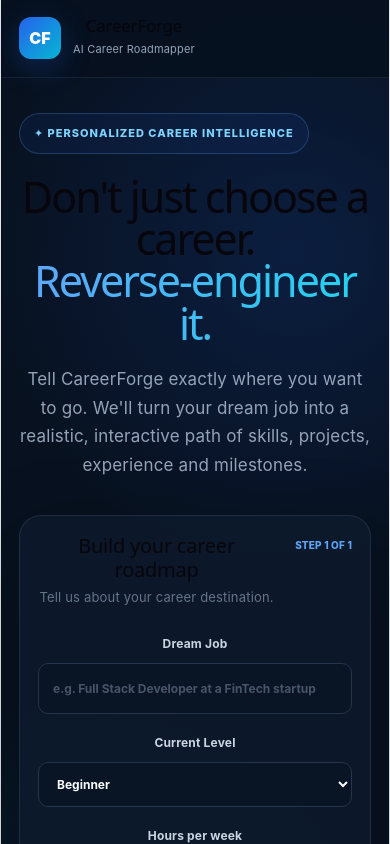
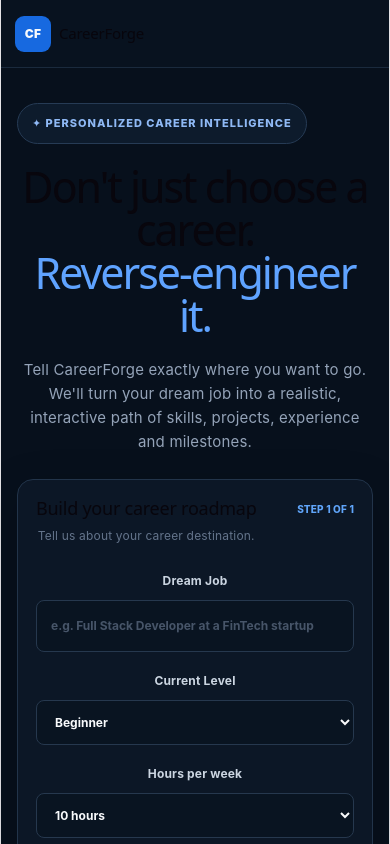
Before and after one commit to vihansingh8171-cmd/careerforge-ai, a React (Vite) app: page / in a window 390 px wide. Shown: the top 844 px of the page. Built offline with nearby package versions, Linux system fonts and the light colour scheme.

Commit message:
style: improve professional product UI

```diff
--- a/src/App.css
+++ b/src/App.css
@@ -1333,3 +1333,433 @@
     border-color 0.2s ease,
     box-shadow 0.2s ease;
 }
+/* ================================
+   FULL RESPONSIVE DESIGN
+   ================================ */
+
+/* Tablet */
+@media (max-width: 900px) {
+  .hero {
+    grid-template-columns: 1fr;
+    padding: 40px 24px;
+    gap: 35px;
+  }
+
+  .preview {
+    display: none;
+  }
+
+  .roadmap-layout {
+    grid-template-columns: 1fr;
+    height: 650px;
+    min-height: 650px;
+  }
+
+  .side-panel {
+    display: none;
+  }
+
+  .flow-container {
+    width: 100%;
+    height: 650px;
+  }
+
+  .roadmap-header {
+    padding: 20px 24px;
+  }
+}
+
+
+/* Mobile */
+@media (max-width: 600px) {
+  .navbar,
+  .topbar {
+    height: 68px;
+    padding: 0 14px;
+  }
+
+  .brand {
+    gap: 8px;
+  }
+
+  .brand-icon {
+    width: 36px;
+    height: 36px;
+    border-radius: 10px;
+    font-size: 12px;
+  }
+
+  .brand h2 {
+    font-size: 15px;
+  }
+
+  .brand span {
+    display: none;
+  }
+
+  .back-btn {
+    padding: 8px 10px;
+    font-size: 11px;
+  }
+
+  /* Landing page */
+  .hero {
+    width: 100%;
+    min-height: auto;
+    padding: 35px 16px 50px;
+    display: flex;
+    flex-direction: column;
+    gap: 25px;
+    box-sizing: border-box;
+  }
+
+  .hero-content {
+    width: 100%;
+  }
+
+  .hero h1 {
+    font-size: clamp(38px, 11vw, 52px);
+    line-height: 1;
+    letter-spacing: -2px;
+  }
+
+  .hero-text {
+    font-size: 15px;
+    line-height: 1.6;
+  }
+
+  .input-card {
+    width: 100%;
+    margin-top: 25px;
+    padding: 18px;
+    box-sizing: border-box;
+  }
+
+  .card-heading {
+    gap: 10px;
+  }
+
+  .card-heading h2 {
+    font-size: 18px;
+  }
+
+  .card-heading p {
+    font-size: 12px;
+  }
+
+  .form-grid {
+    grid-template-columns: 1fr;
+    gap: 0;
+  }
+
+  .trust-row {
+    flex-wrap: wrap;
+    gap: 10px;
+  }
+
+  /* Roadmap header */
+  .roadmap-header {
+    min-height: auto;
+    padding: 18px 16px;
+    display: block;
+  }
+
+  .roadmap-header h1 {
+    font-size: 22px;
+    line-height: 1.25;
+    word-break: break-word;
+  }
+
+  .roadmap-header p {
+    font-size: 11px;
+    line-height: 1.5;
+  }
+
+  .progress-card {
+    display: none;
+  }
+
+  /* Roadmap */
+  .roadmap-page {
+    min-height: 100vh;
+    height: auto;
+    overflow-x: hidden;
+    overflow-y: auto;
+  }
+
+  .roadmap-layout {
+    width: 100%;
+    height: 600px;
+    min-height: 600px;
+    display: block;
+  }
+
+  .flow-container {
+    width: 100%;
+    height: 600px;
+    min-height: 600px;
+    overflow: hidden !important;
+  }
+
+  .flow-container .react-flow {
+    width: 100%;
+    height: 100%;
+  }
+
+  /* React Flow nodes */
+  .react-flow__node {
+    font-size: 10px;
+    padding: 10px 12px;
+    max-width: 130px;
+  }
+
+  /* Details panel */
+  .node-details {
+    top: 12px !important;
+    left: 12px !important;
+    width: calc(100% - 24px) !important;
+    max-width: none !important;
+    max-height: calc(100% - 24px) !important;
+    padding: 16px !important;
+    overflow-y: auto !important;
+    box-sizing: border-box !important;
+  }
+
+  .node-details h2 {
+    font-size: 18px !important;
+  }
+
+  .detail-text {
+    font-size: 11px !important;
+  }
+
+  .detail-box {
+    font-size: 11px;
+  }
+
+  .complete-btn {
+    width: 100%;
+    margin-top: 10px;
+  }
+
+  /* React Flow controls */
+  .react-flow__controls {
+    transform: scale(0.9);
+    transform-origin: bottom left;
+  }
+
+  .react-flow__minimap {
+    transform: scale(0.75);
+    transform-origin: bottom right;
+  }
+
+  footer {
+    display: none;
+  }
+}
+
+
+/* Very small phones */
+@media (max-width: 380px) {
+  .hero {
+    padding-left: 12px;
+    padding-right: 12px;
+  }
+
+  .input-card {
+    padding: 14px;
+  }
+
+  .roadmap-layout,
+  .flow-container {
+    height: 560px;
+    min-height: 560px;
+  }
+
+  .react-flow__node {
+    font-size: 9px;
+    max-width: 115px;
+  }
+}
+/* =========================================
+   PROFESSIONAL PRODUCT UI POLISH
+   ========================================= */
+
+:root {
+  --cf-bg: #07101c;
+  --cf-panel: #0c1726;
+  --cf-panel-2: #101d2e;
+  --cf-border: #22344a;
+  --cf-border-soft: #1a2a3d;
+  --cf-text: #e7edf5;
+  --cf-muted: #8b9aae;
+  --cf-blue: #4f8cff;
+}
+
+/* Less decorative, more professional */
+.app {
+  background: var(--cf-bg);
+}
+
+/* Navbar */
+.navbar,
+.topbar {
+  background: #08121f;
+  backdrop-filter: none;
+  border-bottom: 1px solid var(--cf-border-soft);
+}
+
+.brand-icon {
+  background: #1769e0;
+  box-shadow: none;
+  border-radius: 9px;
+}
+
+/* Landing badge */
+.badge {
+  background: #0d1b2c;
+  border-color: #263b55;
+  color: #8fb9f5;
+}
+
+/* Main heading */
+.hero h1 span {
+  background: none;
+  color: #5fa3ff;
+  -webkit-text-fill-color: #5fa3ff;
+}
+
+/* Input card */
+.input-card {
+  background: var(--cf-panel);
+  border: 1px solid var(--cf-border);
+  box-shadow: 0 15px 45px rgba(0, 0, 0, 0.22);
+  border-radius: 16px;
+}
+
+/* Inputs */
+input,
+select {
+  background: #091421;
+  border-color: #26384e;
+  border-radius: 8px;
+}
+
+input:focus,
+select:focus {
+  border-color: var(--cf-blue);
+  box-shadow: 0 0 0 2px rgba(79, 140, 255, 0.12);
+}
+
+/* Main CTA */
+.generate-btn {
+  background: #1769e0;
+  box-shadow: none;
+  border-radius: 8px;
+}
+
+.generate-btn:hover {
+  transform: translateY(-1px);
+  background: #2878ed;
+  box-shadow: 0 8px 20px rgba(23, 105, 224, 0.2);
+}
+
+/* Preview */
+.preview-glow {
+  display: none;
+}
+
+.preview-card {
+  background: #0b1726;
+  border-color: #22364d;
+  box-shadow: 0 20px 55px rgba(0, 0, 0, 0.3);
+  border-radius: 18px;
+}
+
+/* Roadmap header */
+.roadmap-header {
+  background: #08121f;
+  border-bottom: 1px solid var(--cf-border-soft);
+}
+
+.roadmap-header h1 {
+  font-weight: 700;
+}
+
+/* Progress */
+.progress-card {
+  background: #0c1726;
+  border-color: #26384e;
+  border-radius: 9px;
+}
+
+/* Roadmap canvas */
+.flow-container {
+  background: #091421;
+}
+
+/* Nodes */
+.react-flow__node {
+  background: #102033;
+  border: 1px solid #2b4058;
+  border-radius: 9px;
+  box-shadow: 0 5px 18px rgba(0, 0, 0, 0.25);
+}
+
+.react-flow__node:hover {
+  border-color: #4f8cff !important;
+  box-shadow: 0 5px 18px rgba(0, 0, 0, 0.35);
+  transform: none;
+}
+
+.react-flow__node.goal-node {
+  background: #12325a;
+  border-color: #4f8cff;
+  box-shadow: 0 8px 24px rgba(0, 0, 0, 0.3);
+}
+
+/* Details panel */
+.node-details {
+  background: #0c1726 !important;
+  border: 1px solid #304964 !important;
+  border-radius: 14px !important;
+  box-shadow: 0 20px 55px rgba(0, 0, 0, 0.55) !important;
+  backdrop-filter: none;
+}
+
+/* Detail cards */
+.detail-box {
+  background: #101e2f !important;
+  border-color: #22364c !important;
+  border-radius: 9px !important;
+}
+
+/* Buttons */
+.complete-btn {
+  background: #1769e0 !important;
+  border-radius: 8px !important;
+}
+
+.complete-btn:hover {
+  box-shadow: 0 7px 18px rgba(23, 105, 224, 0.2);
+}
+
+/* Completed state */
+.react-flow__node.completed-node {
+  background: #123326 !important;
+  border-color: #35a76f !important;
+  box-shadow: none !important;
+}
+
+/* Side panel */
+.side-panel {
+  background: #0a1523;
+  border-left-color: #1d3045;
+}
+
+/* Remove excessive decorative AI glow */
+.ai-note {
+  background: #0d1b2a;
+  border-color: #24435a;
+  border-radius: 9px;
+}
```
